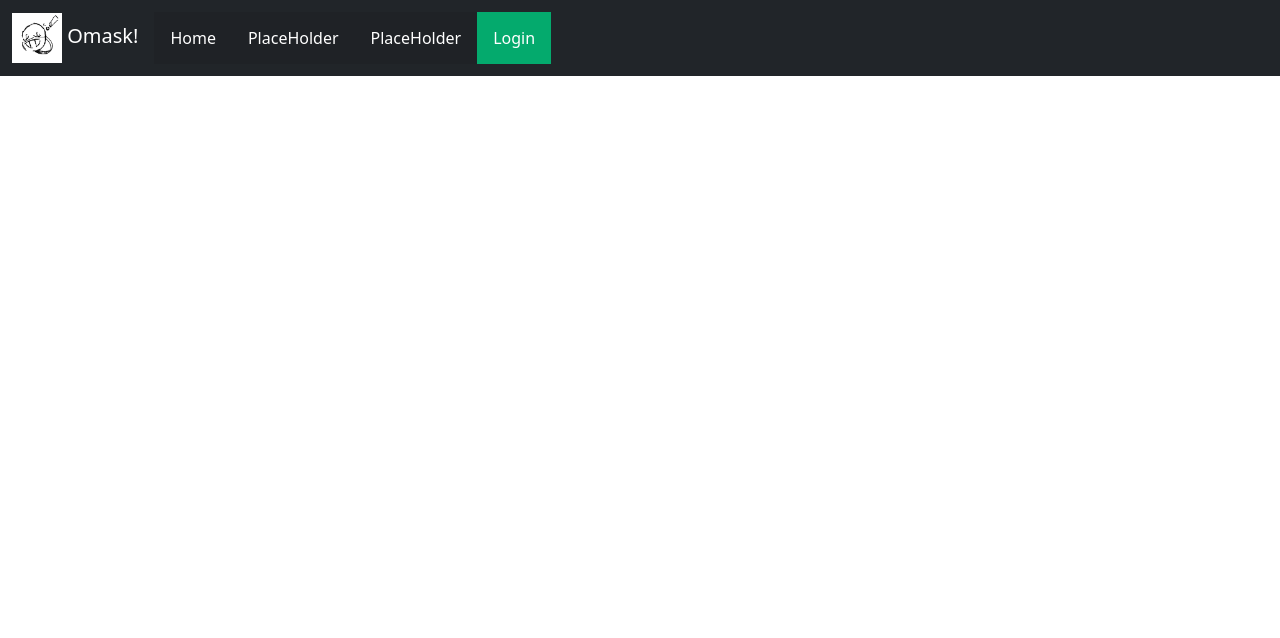
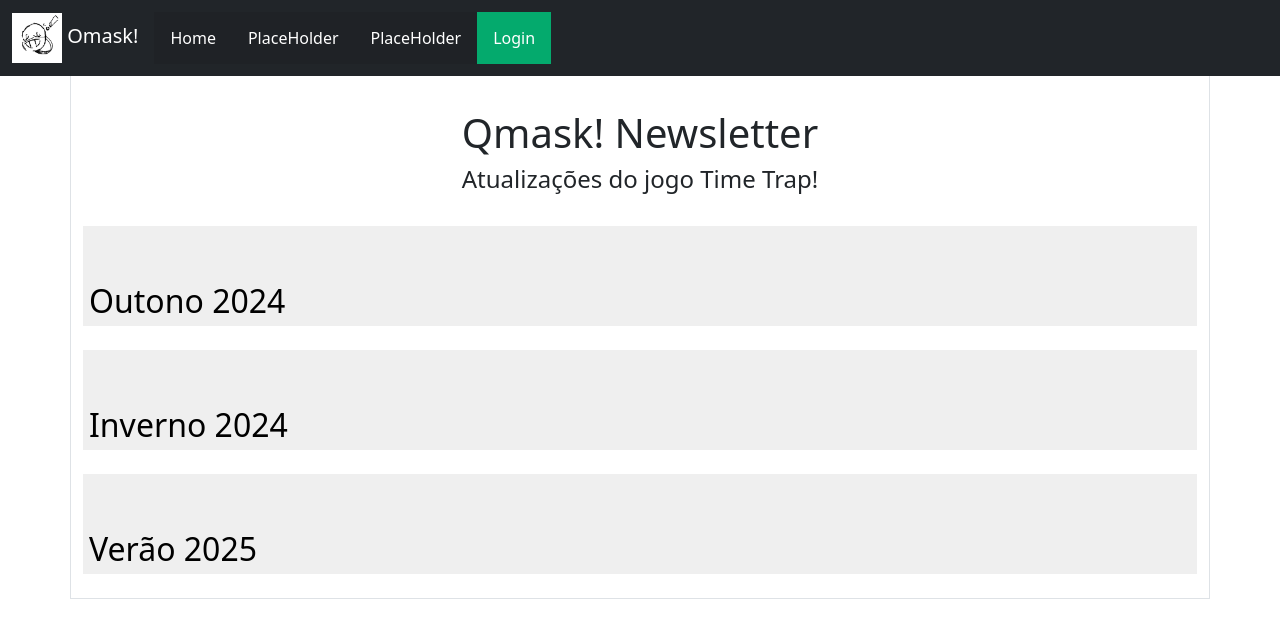
Before and after one commit to GsteXD/cadastro-web03, an Angular app: page /mainPage in a window 1280 px wide. Shown: the top 638 px of the page. Built offline with nearby package versions, Linux system fonts and the light colour scheme.

Commit message:
:lipstick: style: Conceitualização da página inicial

```diff
--- a/src/app/components/main-page/main-page.component.css
+++ b/src/app/components/main-page/main-page.component.css
@@ -0,0 +1,13 @@
+.pt-5 {
+    margin-top: 60px;
+}
+.button-log{
+    height: 100px;
+    width: 100%;
+    text-align: left;
+    display: block;
+    border: transparent;
+    font-size: 32px;
+    line-height: 100px;
+    padding-top: 25px;
+}
--- a/src/app/components/main-page/main-page.component.html
+++ b/src/app/components/main-page/main-page.component.html
@@ -1 +1,8 @@
-<h1> Bem-Vindo! </h1>
+<!DOCTYPE html>
+<div class="container pt-5 border">
+    <h1 class="text-center font-weight-bold"> Qmask! Newsletter</h1>
+    <h4 class="text-center"> Atualizações do jogo Time Trap!</h4> <br>
+    <button class="button-log">Outono 2024</button> <br>
+    <button class="button-log">Inverno 2024</button> <br>
+    <button class="button-log">Verão 2025</button> <br>
+</div>
```
